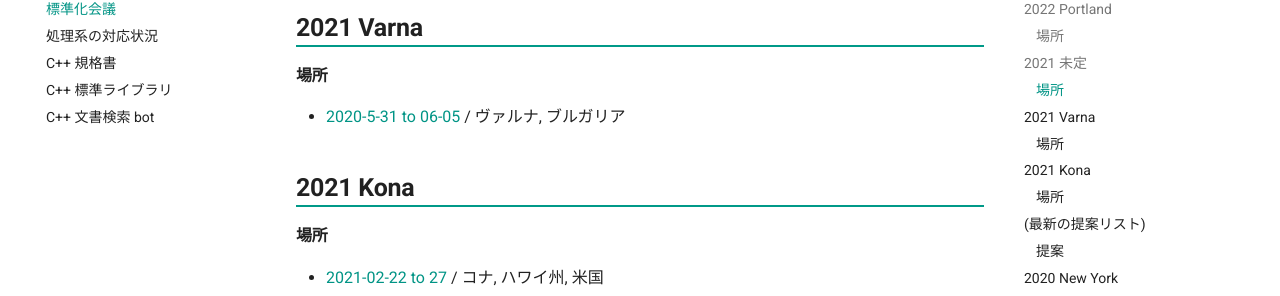
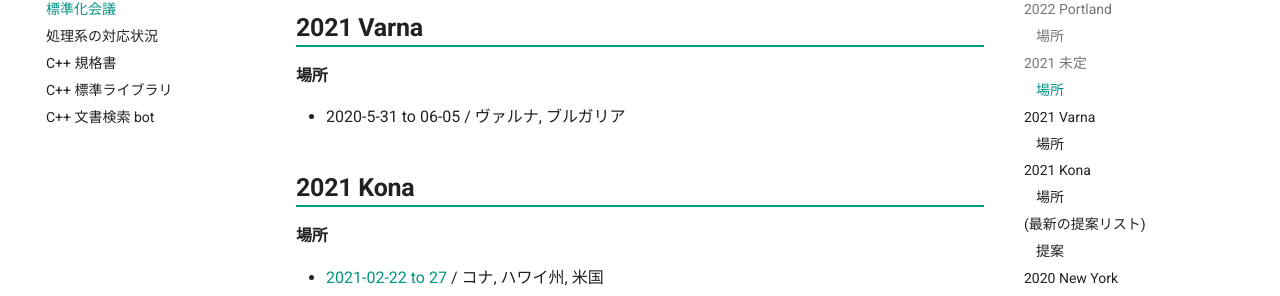
Before and after one commit to cppmap/cppmap.docs, an MkDocs documentation site: the page built from docs/standardization/meetings.md, in a window 1280 px wide and 900 px high, scrolled down 619 px. Shown: the part 153-449 px from the top of the window. Built offline with MkDocs 1.6.1 and Material for MkDocs 9.7.7, drawn with Linux system fonts in a browser that asks for light colours; nearby versions of some CDN libraries; comment, search, counter and statistics services are not loaded; part of the change alters nothing that is shown.

```diff
--- a/docs/standardization/meetings.md
+++ b/docs/standardization/meetings.md
@@ -18,7 +18,7 @@ C++ の規格を議論する C++ 標準化委員会の主要会議の開催情
 
 ## 2021 Varna
 #### 場所
-- [2020-5-31 to 06-05](https://wg21.link/n4837) / ヴァルナ, ブルガリア
+- 2020-5-31 to 06-05 / ヴァルナ, ブルガリア
 
 ## 2021 Kona
 #### 場所
```
